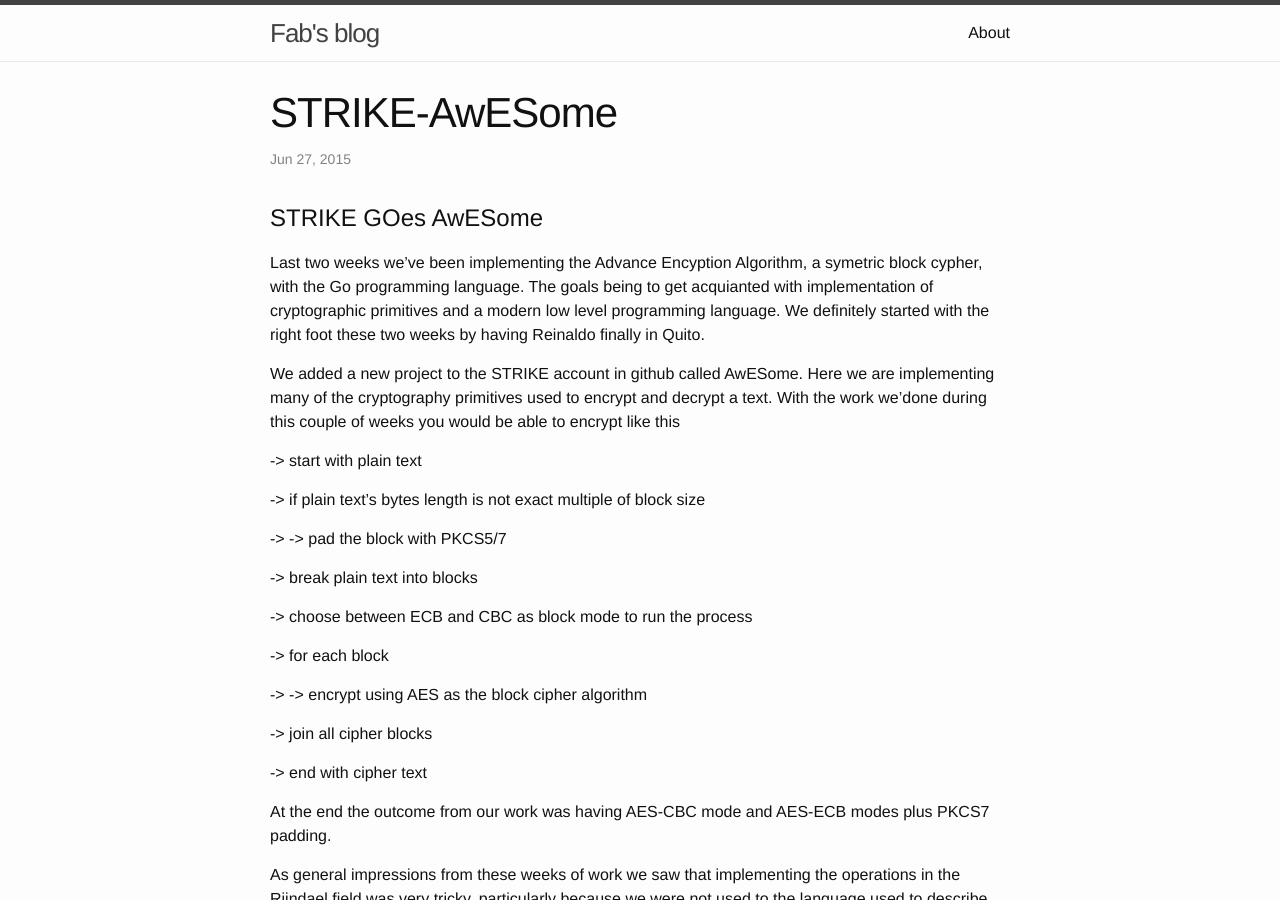
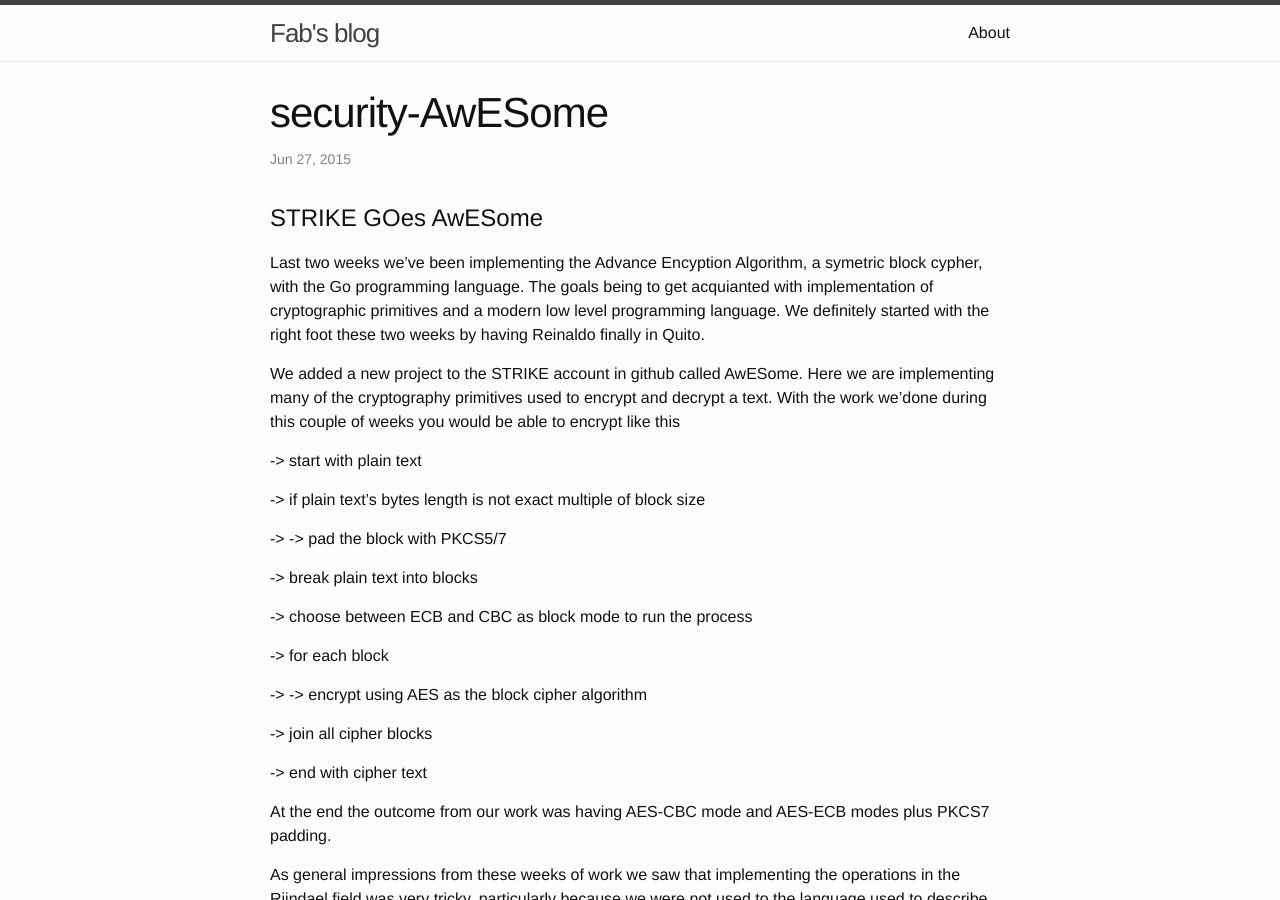
Before and after one commit to tcz001/tcz001.github.io, a Jekyll site: the page built from _posts/2015-06-27-awsome-story.md, in a window 1280 px wide and 900 px high. Built offline with Jekyll 4.4.1, drawn with Linux system fonts in a browser that asks for light colours.

Commit message:
Updated 2015-06-27-awsome-story.md

```diff
--- a/_posts/2015-06-27-awsome-story.md
+++ b/_posts/2015-06-27-awsome-story.md
@@ -1,10 +1,13 @@
 ---
 published: true
-title: "STRIKE-AwESome"
+title: "security-AwESome"
 layout: post
 tags:
   - hacker
+categories: ""
+splash: ""
 ---
+
 
 
 
```
